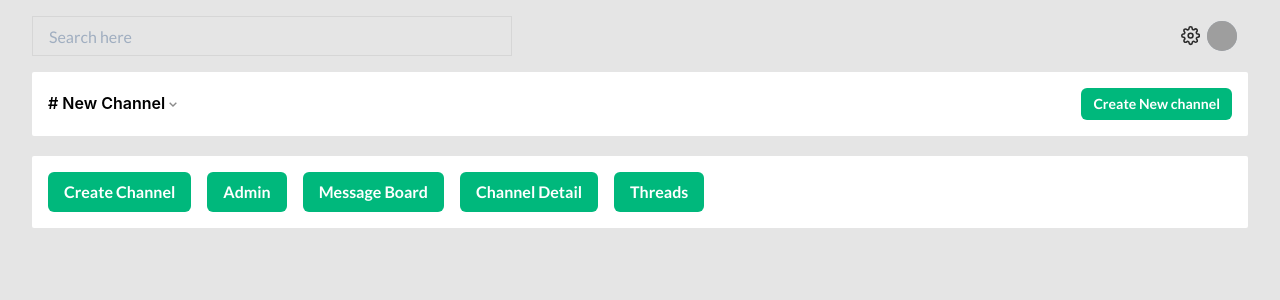
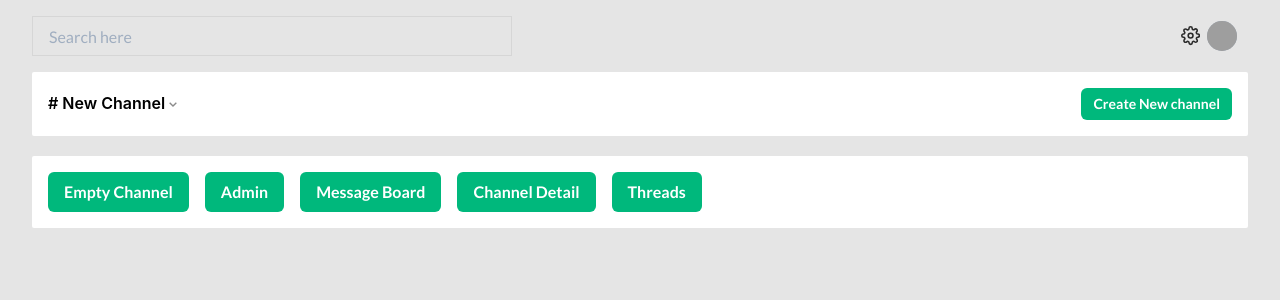
Before and after one commit to zurichat/zc_plugin_channels, a React (Create React App) app in the folder frontend/: page / in a window 1280 px wide. Shown: the top 300 px of the page. Built offline with nearby package versions, Linux system fonts and the light colour scheme; no server answers; grey boxes are pictures that could not be loaded.

Commit message:
Update Home.jsx

```diff
--- a/frontend/src/components/home/Home.jsx
+++ b/frontend/src/components/home/Home.jsx
@@ -56,7 +56,7 @@ const Home = () => {
       >
         <Stack direction={["column", "row"]} spacing={4} align="center">
           <Button colorScheme="teal" bg="#00b87c" variant="solid">
-            <Link to="/create-channel">Create Channel</Link>
+            <Link to="/create-channel">Empty Channel</Link>
           </Button>
           <Button colorScheme="teal" bg="#00b87c" variant="solid">
             <Link to="/admin">Admin</Link>
```
